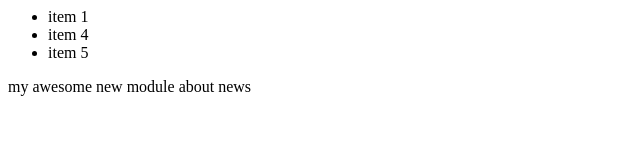
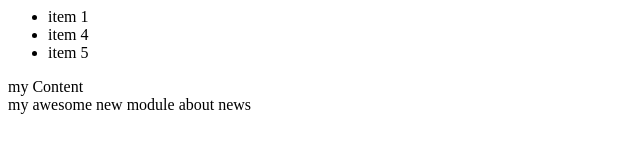
Before and after one commit to adamwise95/newGitTest, a plain HTML site: page index.html in a window 1280 px wide. Shown: the whole page, without its empty margins (0-640 px from the left). Drawn offline with Linux system fonts and the light colour scheme.

Commit message:
add module 3

```diff
--- a/index.html
+++ b/index.html
@@ -7,8 +7,14 @@
 			<li>item 5</li>
 		</ul>
 	</module-one>
+
 	<module-two>
+		<div>my Content</div>
+	</module-two>
+
+	<module-three>
 		<div>my awesome new module about news</div>
-	</module-two>
+	</module-three>
+
 </body>
 </html>
```
